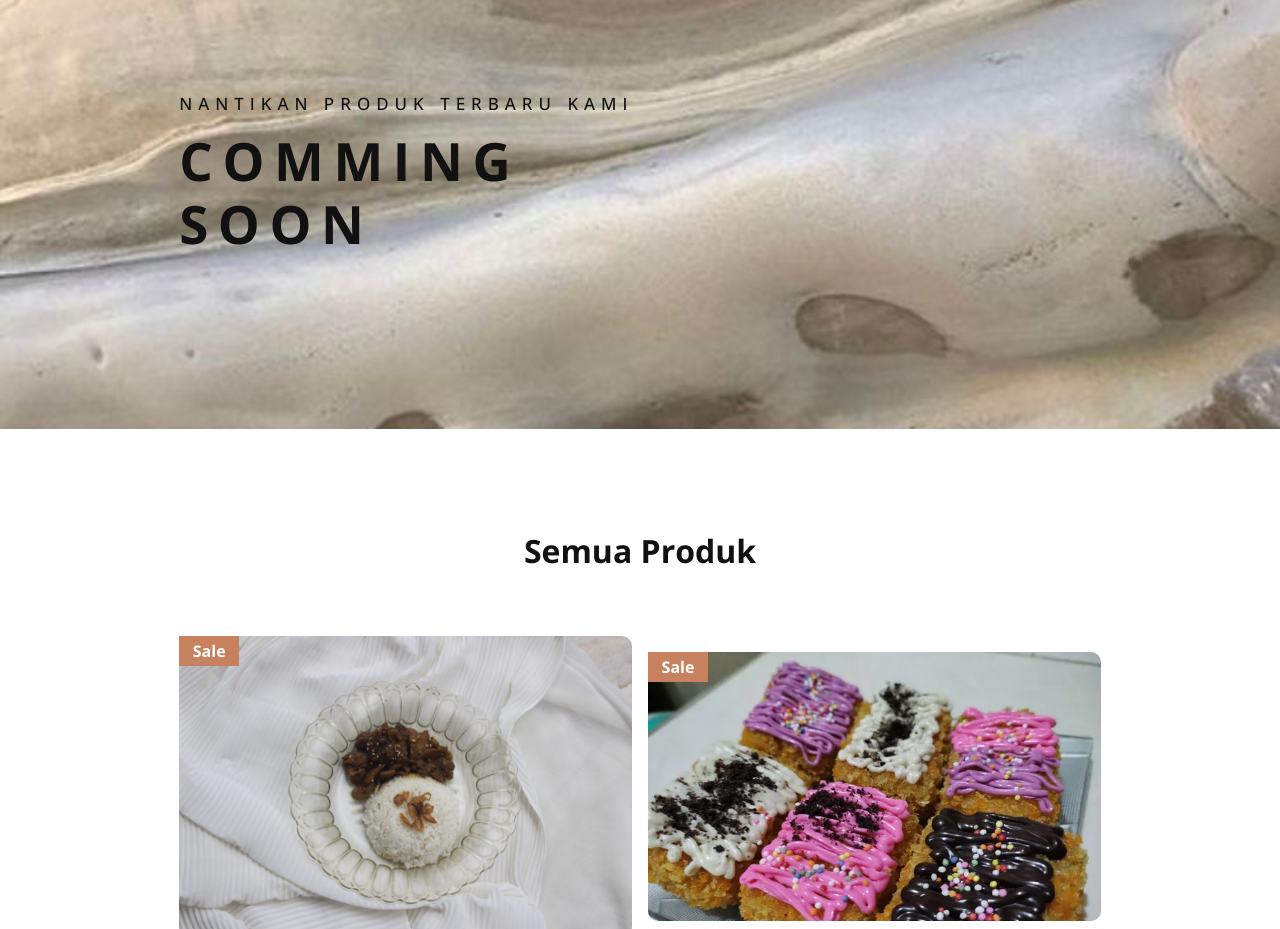
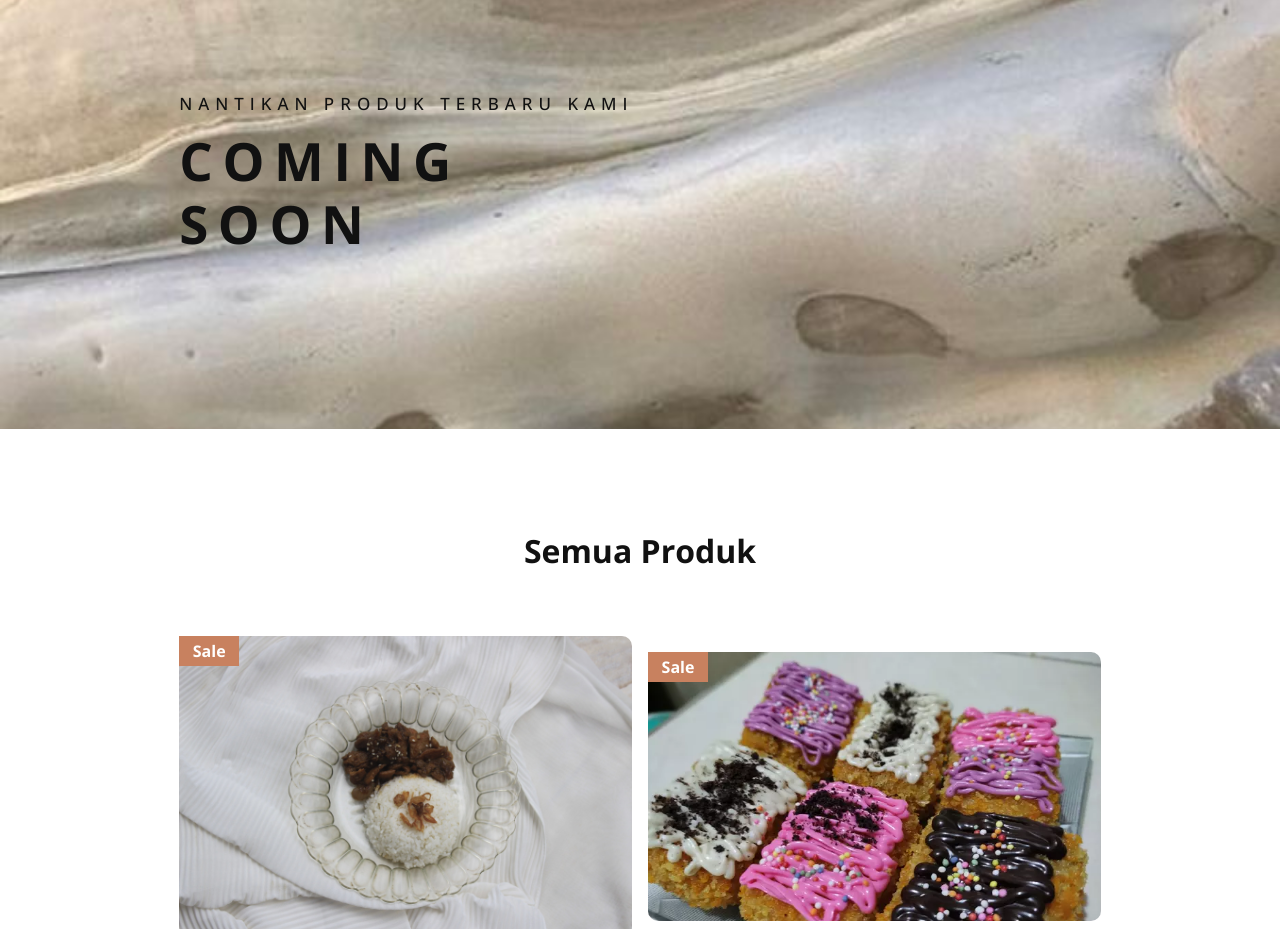
Before and after one commit to rayymhra/McGlory, a plain HTML site: page index.html in a window 1280 px wide. Shown: the part 1460-2389 px from the top of the page. Drawn offline with nearby package versions, Linux system fonts and the light colour scheme; a script that the page names is missing.

Commit message:
comming jadi coming

```diff
--- a/index.html
+++ b/index.html
@@ -125,7 +125,7 @@
     <section class="cta">
         <div class="ctaText">
             <h6>NANTIKAN PRODUK TERBARU KAMI</h6>
-            <h4>COMMING <br> SOON</h4>
+            <h4>COMING <br> SOON</h4>
             <!-- <a href="#" class="btn">Shop Now</a> -->
         </div>
     </section>
```
